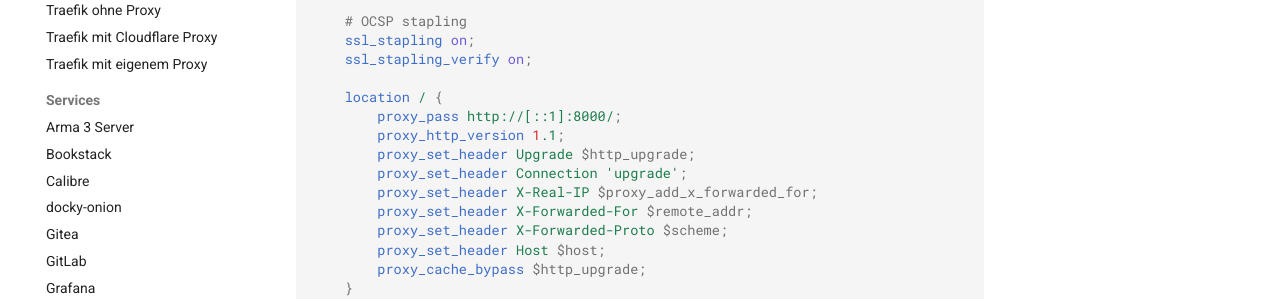
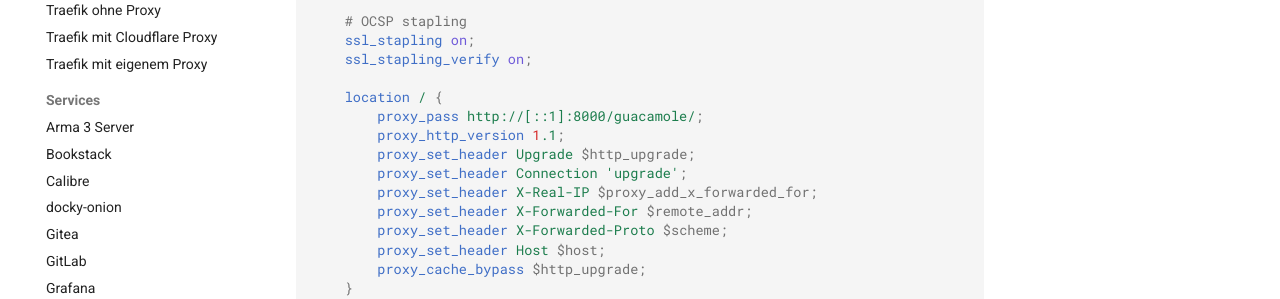
Before and after one commit to felbinger/AdminGuide, an MkDocs documentation site: the page built from docs/services/guacamole.md, in a window 1280 px wide and 900 px high, scrolled down 1391 px. Shown: the part 153-452 px from the top of the window. Built offline with MkDocs 1.6.1 and Material for MkDocs 9.7.7, drawn with Linux system fonts in a browser that asks for light colours; comment, search, counter and statistics services are not loaded; part of the change alters nothing that is shown.

Commit message:
Update guacamole.md

````diff
--- a/docs/services/guacamole.md
+++ b/docs/services/guacamole.md
@@ -79,7 +79,7 @@ POSTGRES_PASSWORD=S3cr3T
         ssl_stapling_verify on;
 
         location / {
-            proxy_pass http://[::1]:8000/;
+            proxy_pass http://[::1]:8000/guacamole/;
             proxy_http_version 1.1;
             proxy_set_header Upgrade $http_upgrade;
             proxy_set_header Connection 'upgrade';
@@ -99,6 +99,9 @@ POSTGRES_PASSWORD=S3cr3T
           - "traefik.http.services.srv_guacamole.loadbalancer.server.port=8080"
           - "traefik.http.routers.r_guacamole.rule=Host(`guacamole.domain.de`)"
           - "traefik.http.routers.r_guacamole.entrypoints=websecure"
+
+          - "traefik.http.middlewares.guacprefix.addprefix.prefix=/guacamole"
+          - "traefik.http.routers.r_guacamole.middlewares=guacprefix"
     ```
 
 ## OpenID Connect / Keycloak
````
